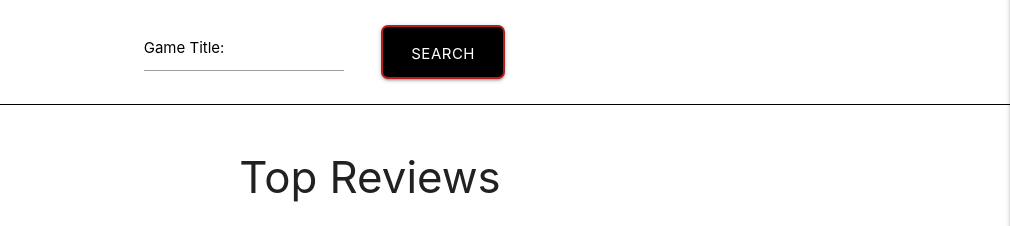
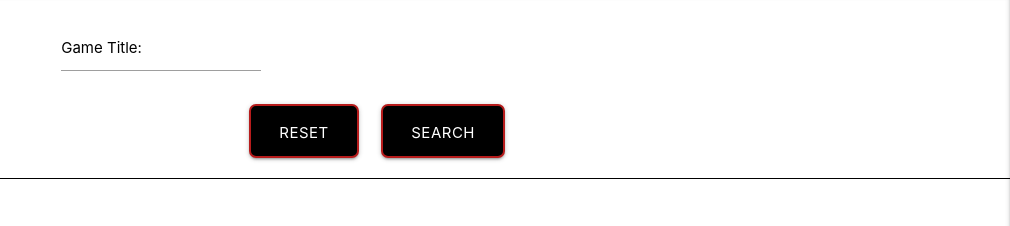
Before and after one commit to lavadax/Halliday-Games, a Flask app: page /search in a window 1280 px wide. Shown: the part 69-295 px from the top of the page, without its empty margins (270-1280 px from the left). Run offline with Flask 2, Linux system fonts and the light colour scheme; data that the repository does not hold is empty; some libraries are stand-ins or nearby versions.

Commit message:
Add reset button

```diff
--- a/templates/search.html
+++ b/templates/search.html
@@ -1,13 +1,18 @@
 {% extends "reviews.html" %}
 {% block search %}
-    <div class="row valign-wrapper" id="search-bar">
+    <div class="row" id="search-bar">
         <form action="{{ url_for('search') }}" method="POST" class="col s12">
             <div class="row margin-top valign-wrapper">
-                <div class="col s6">
-                    <div class="input-field margin-right right">
+                <div class="col s6 offset-s3">
+                    <div class="input-field center">
                         <input id="game_title" name="game_title" type="text" class="validate" required>
                         <label for="game_title">Game Title: </label>
                     </div>
+                </div>
+            </div>
+            <div class="row">
+                <div class="col s6">
+                    <a href="{{ url_for('search') }}" class="btn-large black right">Reset</a>
                 </div>
                 <div class="col s6">
                     <button type="submit" class="btn-large black">Search</button>
```
